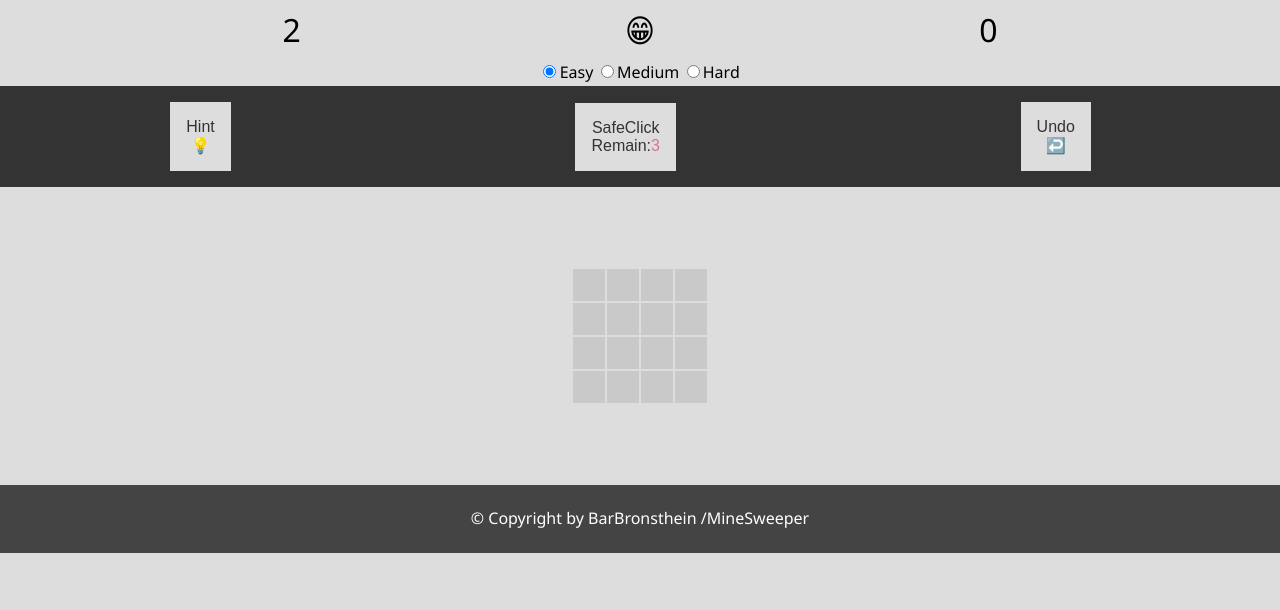
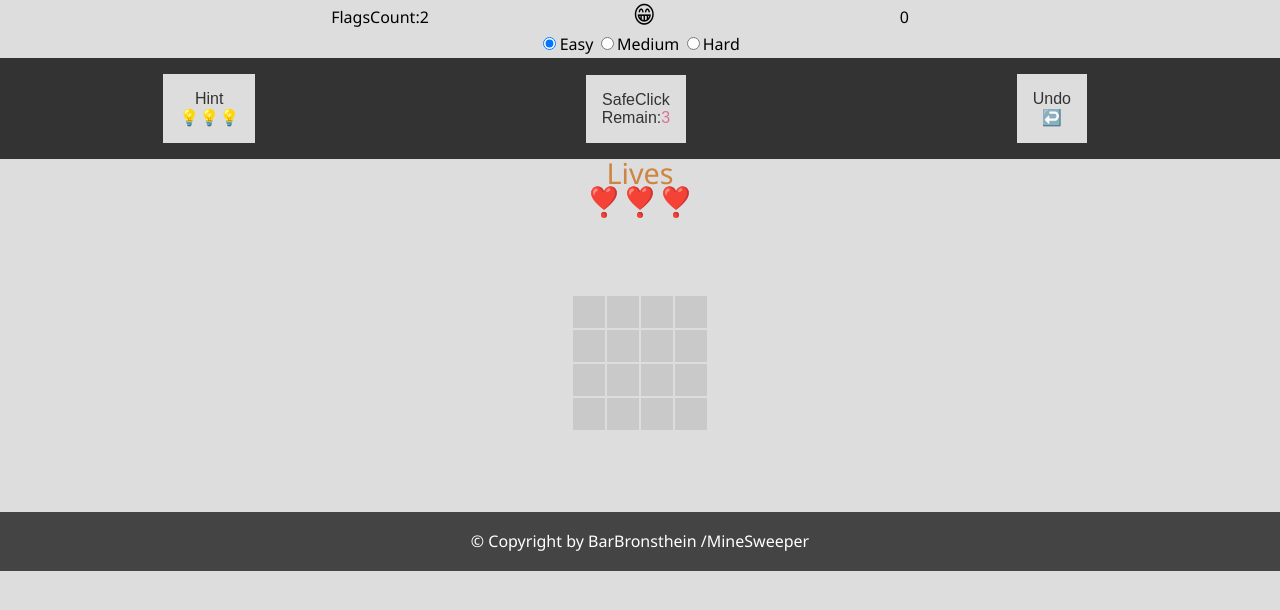
Before and after one commit to BarBronshtein/MineSweeper, a plain HTML site: page index.html in a window 1280 px wide. Drawn offline with Linux system fonts and the light colour scheme.

Commit message:
added display of live hints and safeclicks

```diff
--- a/css/style.css
+++ b/css/style.css
@@ -12,12 +12,18 @@ body {
   background-color: #ddd;
   text-align: center;
 }
-.timer,
-.flags,
+.timer {
+  display: inline-block;
+  margin: 0 10rem;
+}
+.flags {
+  display: inline-block;
+  margin: 0 7.5rem;
+}
 .smiley {
+  margin: 0 5rem;
   display: inline-block;
-  margin: 1rem 10rem;
-  font-size: 2rem;
+  font-size: 1.5rem;
 }
 .board-container {
   width: 100%;
@@ -55,7 +61,7 @@ input {
   background-color: bisque;
 }
 .end-msg {
-  margin-left: 47%;
+  margin-left: 46%;
 }
 .won {
   color: #81acde;
@@ -70,7 +76,7 @@ button {
   font-size: 1rem;
   color: #333;
   background-color: #ddd;
-  margin: 1rem 10.641926rem;
+  margin: 1rem 10.2rem;
   padding: 1rem;
   border: none;
   cursor: pointer;
@@ -82,15 +88,19 @@ button:hover {
 .special-features {
   background-color: #333;
   color: #fff;
-  overflow: auto;
 }
 footer {
   text-align: center;
   background-color: #444;
   color: #fff;
-  padding: 20px;
+  padding: 1rem;
 }
 
 .safeclick {
   color: palevioletred;
 }
+p {
+  text-align: center;
+  font-size: 1.8rem;
+  color: peru;
+}
--- a/index.html
+++ b/index.html
@@ -43,7 +43,7 @@
       <button onclick="hint()">
         Hint
         <br />
-        <span class="hints">💡</span>
+        <span class="hints">💡💡💡</span>
       </button>
       <button onclick="safeClick()">
         SafeClick
@@ -52,6 +52,7 @@
       </button>
       <button onclick="undo()">Undo <br />↩️</button>
     </div>
+    <p>Lives<br /><span class="lives">❣️❣️❣️</span></p>
     <div class="board-container"></div>
     <div class="end-msg"></div>
     <footer>© Copyright by BarBronsthein /MineSweeper</footer>
--- a/src/main.js
+++ b/src/main.js
@@ -2,14 +2,15 @@
 var gBoard;
 var gInterval;
 const gSmiley = ['😁', '😮', '🤕', '😎'];
-const LIVE = '❣️';
+const LIFE = '❣️';
+const HINT = '💡';
 const EMPTY = ' ';
 const MINE = '💣';
 const FLAG = '🚩';
 const elTimer = document.querySelector('.timer');
 const elSmiley = document.querySelector('.smiley');
 const elFlags = document.querySelector('.flags');
-// const elLives= document.querySelector('.lives');
+const elLives = document.querySelector('.lives');
 const elEndMsg = document.querySelector('.end-msg');
 const elHints = document.querySelector('.hints');
 const elSafeClick = document.querySelector('.safeclick');
@@ -49,9 +50,12 @@ function init() {
   gGame.secsPassed = 0;
   gGame.lives = 3;
   gGame.isOn = true;
-  elFlags.textContent = gLevel.MINES;
+  elFlags.textContent = 'FlagsCount:' + gLevel.MINES;
   elSmiley.textContent = gSmiley[0];
   elTimer.textContent = gGame.secsPassed;
+  elLives.textContent = LIFE.repeat(gGame.lives);
+  elHints.textContent = HINT.repeat(gGame.hints);
+  elSafeClick.textContent = gGame.safeClicks;
   clearInterval(gInterval);
 }
 
@@ -125,6 +129,7 @@ function cellClicked(elCell, i, j) {
   // When hitting a mine
   if (gBoard[i][j].isMine) {
     gGame.lives--;
+    elLives.textContent = LIFE.repeat(gGame.lives);
     // Checks if we our out of lives
     if (!gGame.lives) {
       endGame(false);
@@ -269,7 +274,7 @@ function renderCellsAround(i, j) {
 function putFlag(i, j) {
   gBoard[i][j].isMarked = true;
   gLevel.marksLeft--;
-  elFlags.textContent = gLevel.marksLeft;
+  elFlags.textContent = 'FlagsCount:' + gLevel.marksLeft;
   renderFlag(i, j);
   if (!gLevel.marksLeft) if (checkGameOver()) endGame();
 }
@@ -277,7 +282,7 @@ function putFlag(i, j) {
 function removeFlag(i, j) {
   gBoard[i][j].isMarked = false;
   gLevel.marksLeft++;
-  elFlags.textContent = gLevel.marksLeft;
+  elFlags.textContent = 'FlagsCount:' + gLevel.marksLeft;
   renderFlag(i, j);
 }
 
@@ -303,12 +308,15 @@ function hint() {
   if (!gGame.hints) return;
   gGame.isHintOn = true;
   gGame.hints--;
+  elHints.textContent = HINT.repeat(gGame.hints);
 }
 
 function safeClick() {
   // Guard
   if (!gGame.safeClicks) return;
   gGame.safeClicks--;
+  elSafeClick.textContent = gGame.safeClicks;
+
   const emptyCellsIdx = getRandEmptyCells();
   const emptyCellIdx = emptyCellsIdx.splice(
     getRandomInc(0, emptyCellsIdx.length - 1)
@@ -330,7 +338,10 @@ function restoreMove(i, j) {
 
   // Our recursion function stop condtion & If cell marked dont render
   if (gBoard[i][j].minesAroundCount && !gBoard[i][j].isMarked) {
-    if (gBoard[i][j].isMine) gGame.lives++;
+    if (gBoard[i][j].isMine) {
+      gGame.lives++;
+      elLives.textContent = LIFE.repeat(gGame.lives);
+    }
     restoreCell(i, j, true);
     return;
   }
@@ -342,7 +353,10 @@ function restoreMove(i, j) {
       // If marked dont restore cell
       if (gBoard[idx][secondIdx].isMarked) continue;
 
-      if (gBoard[i][j].isMine) gGame.lives++;
+      if (gBoard[i][j].isMine) {
+        gGame.lives++;
+        elLives.textContent = LIFE.repeat(gGame.lives);
+      }
       restoreCell(idx, secondIdx, true);
       // Checks if we are not in the current square so the recursion wont be infinite
       if (i === idx && j === idx) continue;
```
